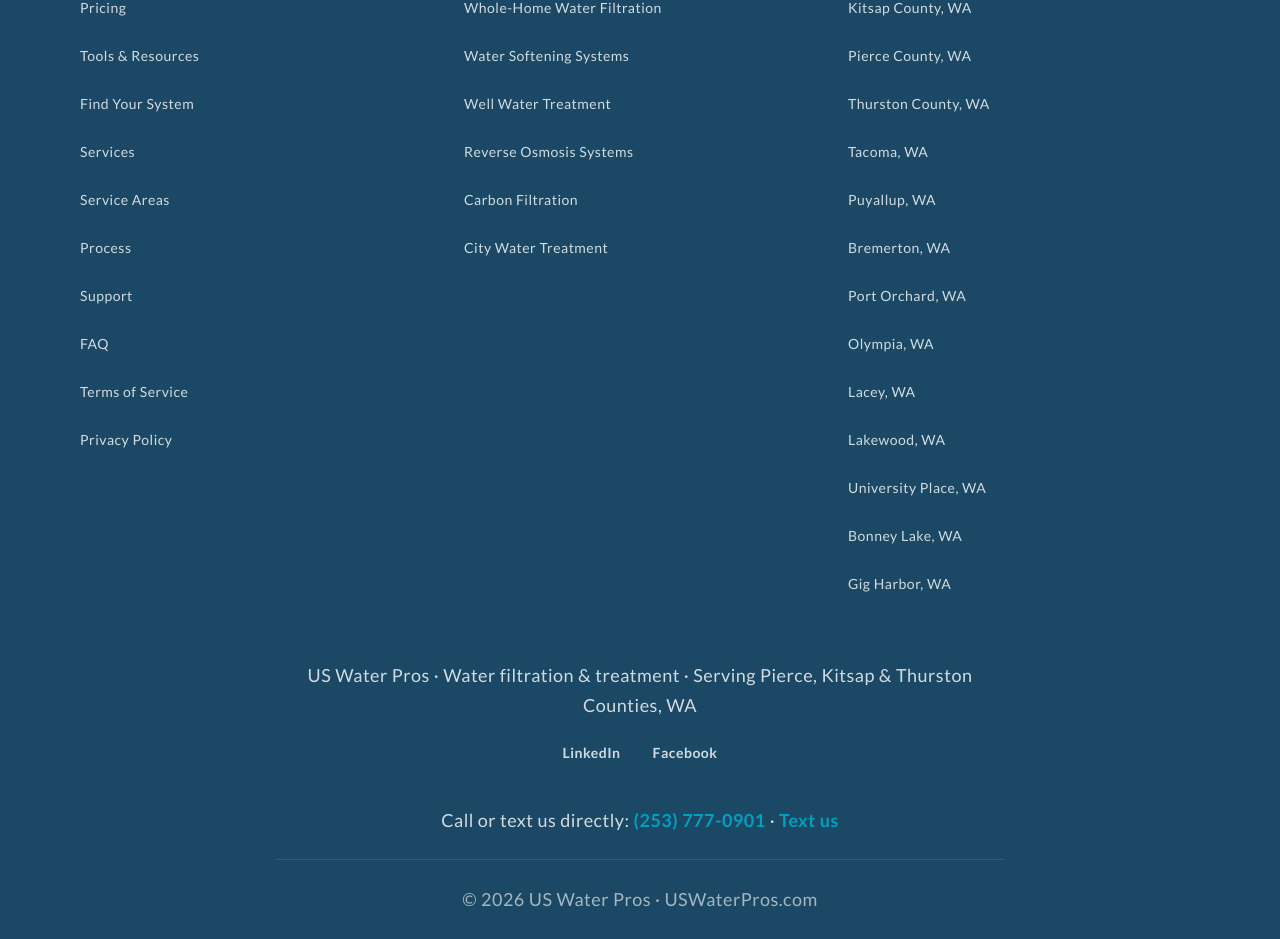
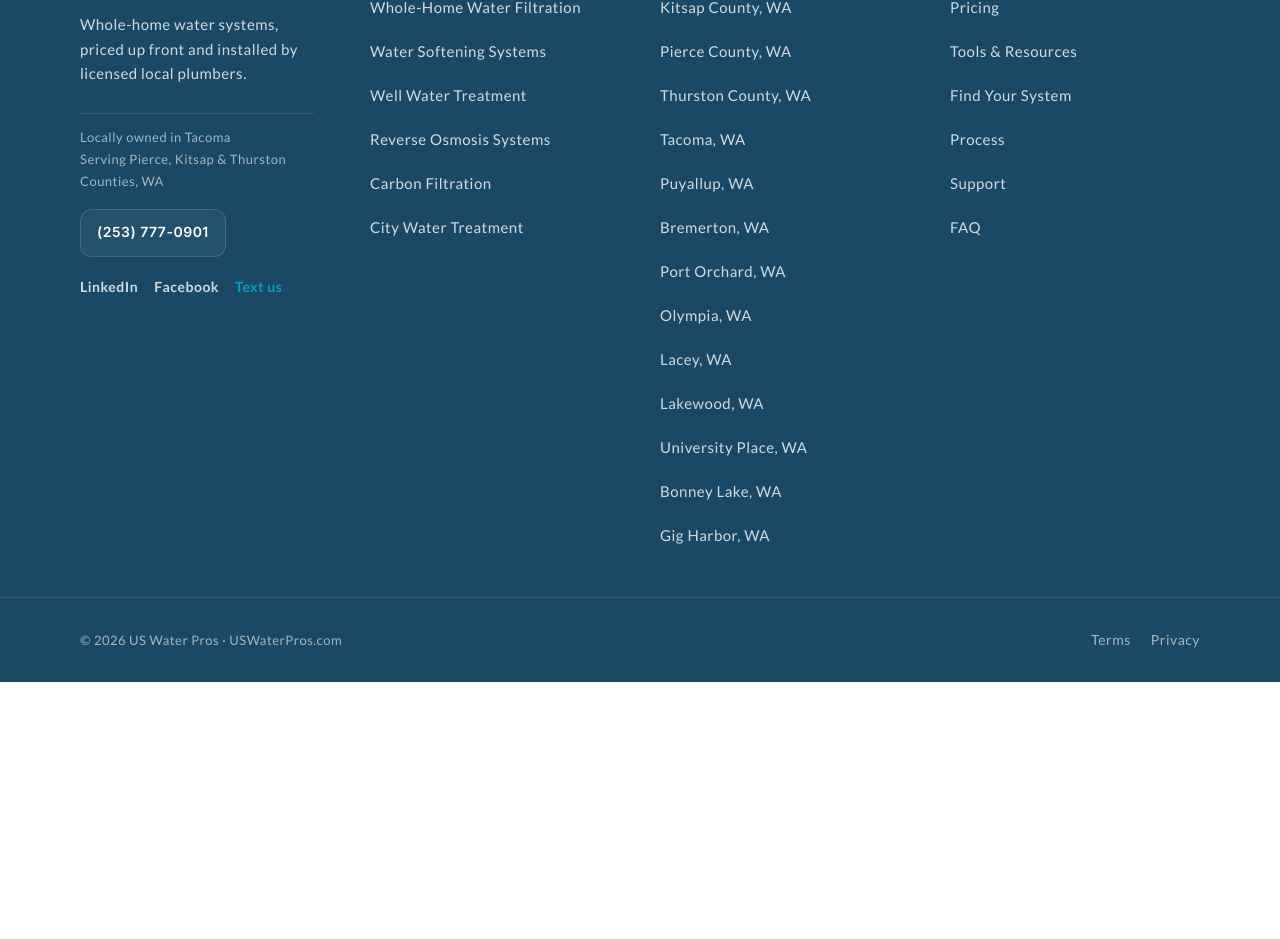
Before and after one commit to pepdek/USWaterPros, a Next.js app: page / in a window 1280 px wide. Shown: the part 6954-7893 px from the top of the page. After the commit the page ends 7636 px from the top, so only its background shows below. Built offline with nearby package versions, Linux system fonts and the light colour scheme; no server answers.

Commit message:
Footer: 4 columns on desktop, 2x2 on mobile, full-width legal bar
Co-Authored-By: Claude Sonnet 5.5 <noreply@anthropic.com>

```diff
--- a/components/Footer.tsx
+++ b/components/Footer.tsx
@@ -3,35 +3,48 @@ import { SERVICES } from '@/lib/services';
 import { PHONE, PHONE_HREF, SMS_HREF, SOCIAL } from '@/lib/constants';
 import { CITIES } from '@/lib/cities';
 import { LOCATIONS } from '@/lib/locations';
+import { STORE } from '@/lib/store';
 
 // ponytail: no About or Reviews links until those sections exist.
-const QUICK = [['Pricing', '/pricing'], ['Tools & Resources', '/tools'], ['Find Your System', '/quiz'], ['Services', '/#services'], ['Service Areas', '/#areas'], ['Process', '/#process'], ['Support', '/support'], ['FAQ', '/#faq'], ['Terms of Service', '/terms'], ['Privacy Policy', '/privacy']];
+const COMPANY = [['Pricing', '/pricing'], ['Tools & Resources', '/tools'], ['Find Your System', '/quiz'], ['Process', '/#process'], ['Support', '/support'], ['FAQ', '/#faq']];
+const LEGAL = [['Terms', '/terms'], ['Privacy', '/privacy']];
 
 function Col({ title, links }: { title: string; links: string[][] }) {
   return (
     <div>
-      <h3 className="!text-white text-xl mb-3 lowercase">{title}</h3>
+      <h3 className="!font-sans !text-white !text-[15px] !font-bold uppercase tracking-[.12em] mb-3">{title}</h3>
       <ul className="flex flex-col">
-        {links.map(([t, href]) => <li key={t}><Link href={href} className="min-h-12 inline-flex items-center hover:text-aqua">{t}</Link></li>)}
+        {links.map(([t, href]) => <li key={t}><Link href={href} className="min-h-11 inline-flex items-center text-[15px] hover:text-aqua">{t}</Link></li>)}
       </ul>
     </div>
   );
 }
 
+// Four columns on desktop, 2 x 2 on mobile, then one full-width bar for copyright and legal links.
 export default function Footer() {
   return (
     <footer className="bg-navy text-white/80 text-sm">
-      <div className="mx-auto max-w-6xl px-4 py-10 grid gap-8 sm:grid-cols-2 md:grid-cols-3">
-        <Col title="Quick Links" links={QUICK} />
+      <div className="mx-auto max-w-6xl px-4 pt-12 pb-10 grid grid-cols-2 lg:grid-cols-4 gap-x-6 gap-y-10 lg:gap-x-10">
+        <div className="lg:pr-4">
+          <p className="!py-0 font-sans text-[22px] font-bold tracking-[-0.02em] text-white">US Water <span className="text-aqua">Pros</span></p>
+          <p className="mt-3 !text-[15px] leading-relaxed">Whole-home water systems, priced up front and installed by licensed local plumbers.</p>
+          <div className="mt-4 border-t border-white/10 pt-3 text-white/60"><p className="!py-0 !text-[13px]">{STORE.local}</p><p className="!py-0 !text-[13px]">Serving Pierce, Kitsap &amp; Thurston Counties, WA</p></div>
+          <a href={PHONE_HREF} className="mt-4 inline-flex min-h-12 items-center rounded-xl border border-white/15 bg-white/[.04] px-4 font-semibold text-white hover:border-aqua">{PHONE}</a>
+          <ul className="mt-2 flex flex-wrap gap-x-1">
+            {SOCIAL.map(([n, u]) => <li key={n}><a href={u} target="_blank" rel="noopener noreferrer" aria-label={`US Water Pros on ${n} (opens in a new tab)`} className="min-h-11 inline-flex items-center pr-3 font-semibold hover:text-aqua">{n}</a></li>)}
+            <li><a href={SMS_HREF} className="min-h-11 inline-flex items-center font-semibold text-aqua">Text us</a></li>
+          </ul>
+        </div>
         <Col title="Services" links={SERVICES.map((s) => [s.name, `/services/${s.slug}`])} />
         <Col title="Service Areas" links={[...LOCATIONS.map((l) => [`${l.name}, ${l.state}`, `/locations/${l.slug}`]), ...CITIES.map((c) => [`${c.name}, WA`, `/services/whole-home-water-filtration-${c.slug}`])]} />
+        <Col title="Company" links={COMPANY} />
       </div>
-      <p className="text-center pb-2">US Water Pros · Water filtration &amp; treatment · Serving Pierce, Kitsap &amp; Thurston Counties, WA</p>
-      <ul className="flex justify-center gap-2 pb-4">
-        {SOCIAL.map(([n, u]) => <li key={n}><a href={u} target="_blank" rel="noopener noreferrer" aria-label={`US Water Pros on ${n} (opens in a new tab)`} className="min-h-12 inline-flex items-center px-3 font-semibold hover:text-aqua">{n}</a></li>)}
-      </ul>
-      <p className="text-center pb-6">Call or text us directly: <a href={PHONE_HREF} className="font-semibold text-aqua">{PHONE}</a> · <a href={SMS_HREF} className="font-semibold text-aqua">Text us</a></p>
-      <p className="text-center text-white/60 border-t border-white/10 p-6">© {new Date().getFullYear()} US Water Pros · USWaterPros.com</p>
+      <div className="border-t border-white/10">
+        <div className="mx-auto max-w-6xl px-4 py-5 flex flex-col gap-1 sm:flex-row sm:items-center sm:justify-between text-white/60">
+          <p className="!py-0 !text-[13px]">© {new Date().getFullYear()} US Water Pros · USWaterPros.com</p>
+          <ul className="flex gap-5">{LEGAL.map(([t, href]) => <li key={t}><Link href={href} className="min-h-11 inline-flex items-center hover:text-aqua">{t}</Link></li>)}</ul>
+        </div>
+      </div>
     </footer>
   );
 }
```
